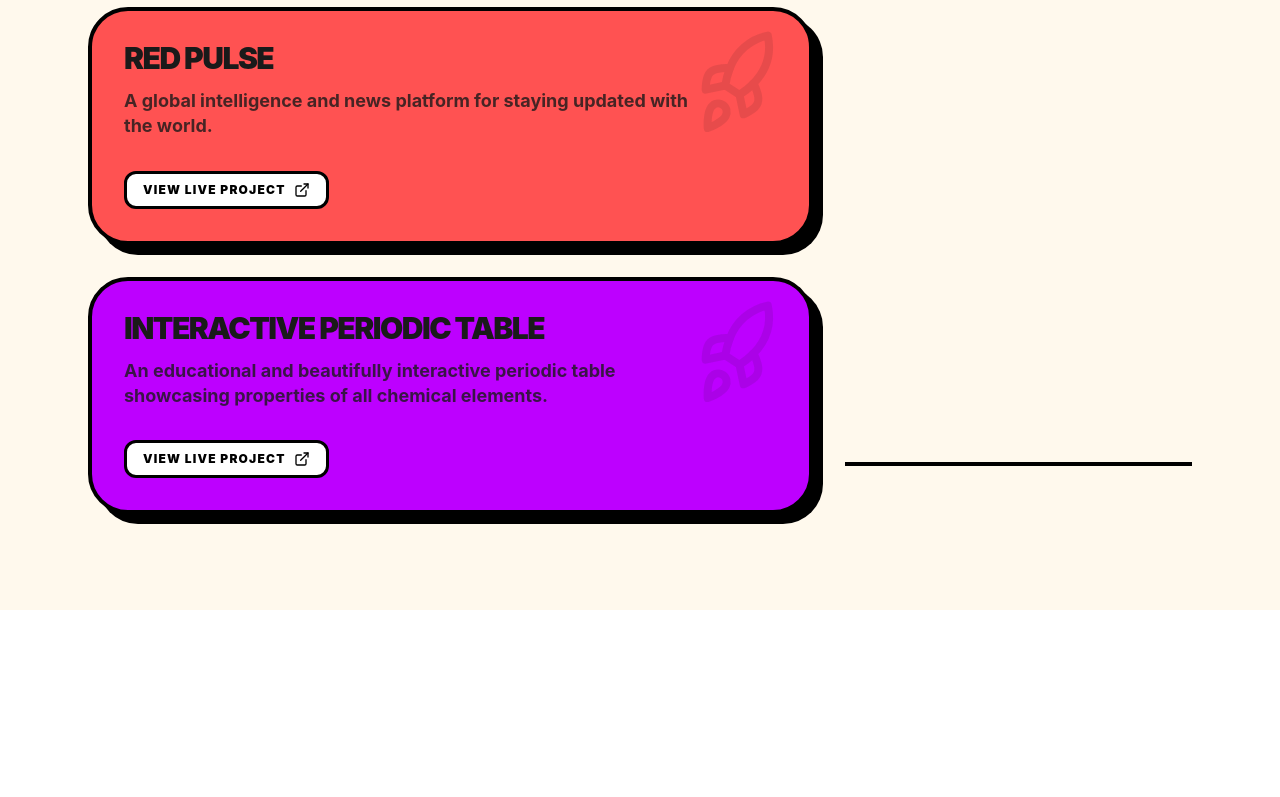
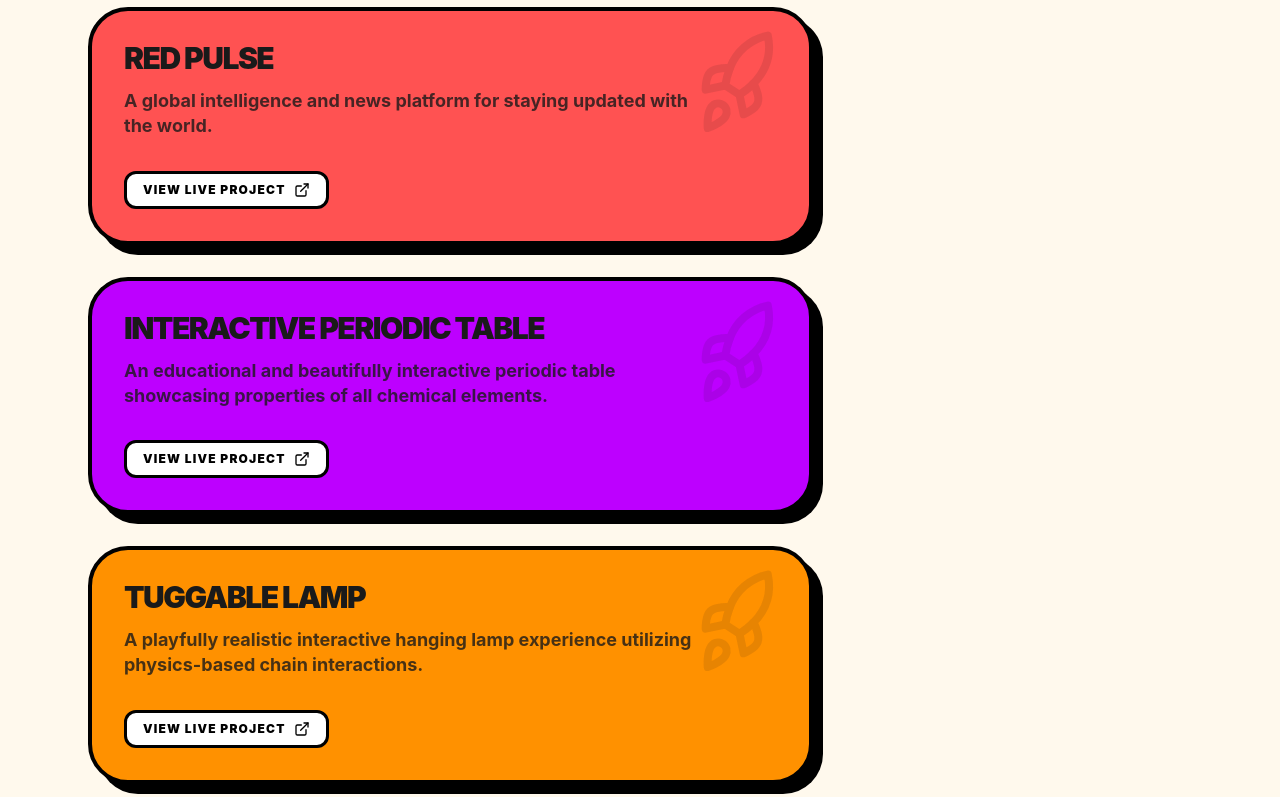
Before and after one commit to sanjithanumola/Sanjith-Anumola-, a React (Vite) app: page / in a window 1280 px wide. Shown: the part 2000-2797 px from the top of the page. Before the commit the page ends 2610 px from the top, so only its background shows below. Built offline with nearby package versions, Linux system fonts and the light colour scheme.

Commit message:
feat: Add new projects to portfolio
Includes the Tuggable Lamp, House Build Game, and updates to their respective descriptions and styling.

```diff
--- a/src/App.tsx
+++ b/src/App.tsx
@@ -43,6 +43,18 @@ export default function App() {
       link: "https://periodic-table-blond.vercel.app/",
       color: "bg-[#BD00FF]",
       description: "An educational and beautifully interactive periodic table showcasing properties of all chemical elements."
+    },
+    {
+      name: "Tuggable Lamp",
+      link: "https://lamp-ebon.vercel.app/",
+      color: "bg-[#FF9100]",
+      description: "A playfully realistic interactive hanging lamp experience utilizing physics-based chain interactions."
+    },
+    {
+      name: "House Build Game",
+      link: "https://house-build-game.vercel.app/",
+      color: "bg-[#05C46B]",
+      description: "A fun, block-building and structural construction game with interactive mechanics."
     }
   ];
 
```
